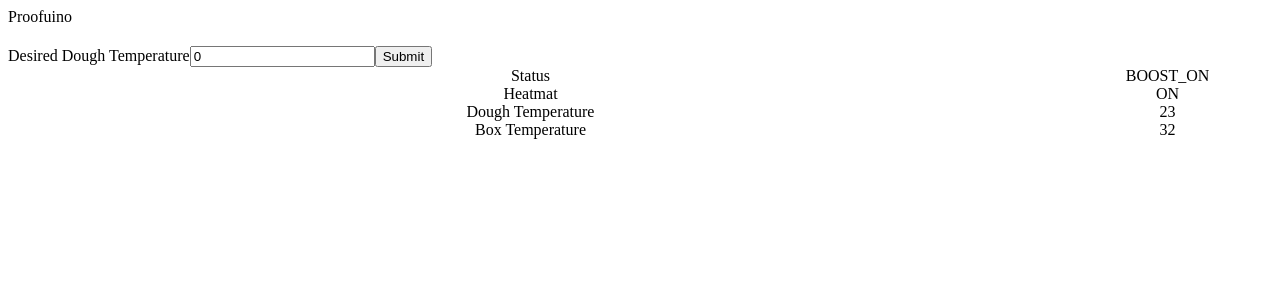
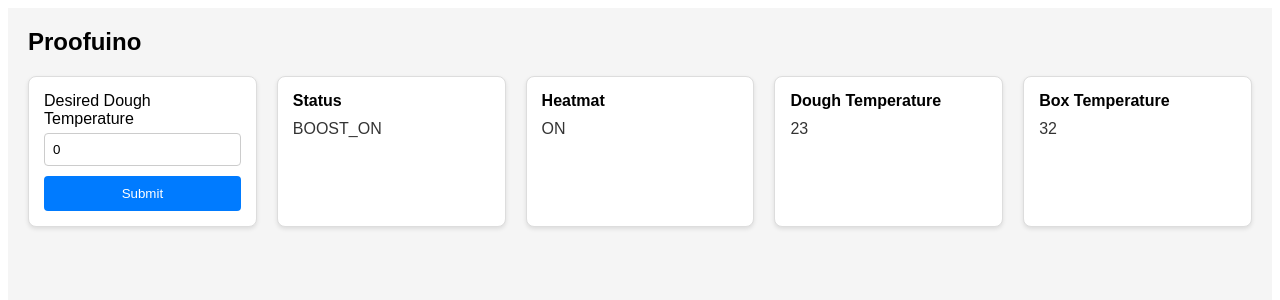
Before and after one commit to philib/proofuino, a Next.js app in the folder frontend/: page / in a window 1280 px wide. Shown: the top 300 px of the page. Built offline with nearby package versions, Linux system fonts and the light colour scheme; no server answers.

Commit message:
improve design

```diff
--- a/frontend/src/pages/index.tsx
+++ b/frontend/src/pages/index.tsx
@@ -21,15 +21,7 @@ export default function Home() {
     return () => clearInterval(interval);
   }, []);
 
-  return (
-    <>
-      <Head>
-        <title>Proofuino</title>
-      </Head>
-      <main>
-        <div style={{ paddingBottom: "20px" }}>Proofuino</div>
-        <form
-          onSubmit={(event) => {
+  const handleSubmit = (event: any) => {
     //send post request to /temperature
     fetch("http://proofuino.local/temperature", {
       method: "POST",
@@ -47,34 +39,58 @@ export default function Home() {
       });
     //prevent full page reload which is the default behavior
     event?.preventDefault();
-          }}
-        >
-          <label>Desired Dough Temperature</label>
+  };
+
+  return (
+    <>
+      <Head>
+        <title>Proofuino</title>
+      </Head>
+      <main className={styles.spaContainer}>
+        <div className={styles.header}>Proofuino</div>
+        <div className={styles.infoGrid}>
+          <div className={styles.infoBox}>
+            <form onSubmit={handleSubmit} className={styles.form}>
+              <label className={styles.label} htmlFor="desiredTemp">
+                Desired Dough Temperature
+              </label>
               <input
+                className={styles.input}
                 type="text"
+                id="desiredTemp"
                 value={desiredTemp}
                 onChange={(e) => {
-              const input = Number(e.target.value);
-              setDesiredTemp(input);
+                  let n = Number(e.target.value);
+                  if (Number.isSafeInteger(n)) {
+                    setDesiredTemp(n);
+                  }
                 }}
               />
-          <input type="submit" value="Submit" />
+              <input
+                type="submit"
+                value="Submit"
+                className={styles.submitButton}
+              />
             </form>
-        <div className={styles.parent}>
-          <div className={styles.child}>Status</div>
-          <div className={styles.child}>{status.status}</div>
           </div>
-        <div className={styles.parent}>
-          <div className={styles.child}>Heatmat</div>
-          <div className={styles.child}>{status.heatmat}</div>
+          <div className={styles.infoBox}>
+            <div className={styles.infoTitle}>Status</div>
+            <div className={styles.infoContent}>{status.status}</div>
           </div>
-        <div className={styles.parent}>
-          <div className={styles.child}>Dough Temperature</div>
-          <div className={styles.child}>{status.temperatures.dough}</div>
+          <div className={styles.infoBox}>
+            <div className={styles.infoTitle}>Heatmat</div>
+            <div className={styles.infoContent}>{status.heatmat}</div>
           </div>
-        <div className={styles.parent}>
-          <div className={styles.child}>Box Temperature</div>
-          <div className={styles.child}>{status.temperatures.box}</div>
+          <div className={styles.infoBox}>
+            <div className={styles.infoTitle}>Dough Temperature</div>
+            <div className={styles.infoContent}>
+              {status.temperatures.dough}
+            </div>
+          </div>
+          <div className={styles.infoBox}>
+            <div className={styles.infoTitle}>Box Temperature</div>
+            <div className={styles.infoContent}>{status.temperatures.box}</div>
+          </div>
         </div>
       </main>
     </>
--- a/frontend/src/styles/Home.module.css
+++ b/frontend/src/styles/Home.module.css
@@ -1,10 +1,77 @@
-.parent {
+/* YourStyles.module.css */
+/* General spa container styles */
+.spaContainer {
+  font-family: "Arial", sans-serif;
+  padding: 20px;
+  background-color: #f5f5f5;
+  height: 100vh;
+}
+
+/* Header styles */
+.header {
+  font-size: 24px;
+  font-weight: bold;
+  margin-bottom: 20px;
+}
+
+/* Form styles */
+.form {
+  display: flex;
+  flex-direction: column;
+}
+
+.label {
+  margin-bottom: 5px;
+}
+
+.input[type="text"] {
+  padding: 8px;
+  margin-bottom: 10px;
+  border: 1px solid #ccc;
+  border-radius: 4px;
+}
+
+.submitButton {
+  padding: 10px;
+  background-color: #007bff;
+  color: white;
+  border: none;
+  border-radius: 4px;
+  cursor: pointer;
+}
+
+.submitButton:hover {
+  background-color: #0056b3;
+}
+
+/* Information grid styles */
+.infoGrid {
   display: grid;
-  grid-template-columns: 5fr 1fr;
-  gap: 10px;
+  grid-template-columns: repeat(auto-fill, minmax(200px, 1fr));
+  gap: 20px;
 }
-.child {
-  display: grid;
-  place-content: center;
-  /* justify-content: center; */
+
+/* Individual information box styles */
+.infoBox {
+  background-color: white;
+  border: 1px solid #ddd;
+  border-radius: 8px;
+  padding: 15px;
+  box-shadow: 0 2px 4px rgba(0, 0, 0, 0.1);
 }
+
+.infoTitle {
+  font-weight: bold;
+  margin-bottom: 10px;
+}
+
+.infoContent {
+  color: #333;
+}
+
+/* Media query for responsiveness */
+@media (max-width: 768px) {
+  .infoGrid {
+    grid-template-columns: repeat(auto-fill, minmax(150px, 1fr));
+  }
+}
```
Lines whose indentation alone changed are shown as unchanged.
